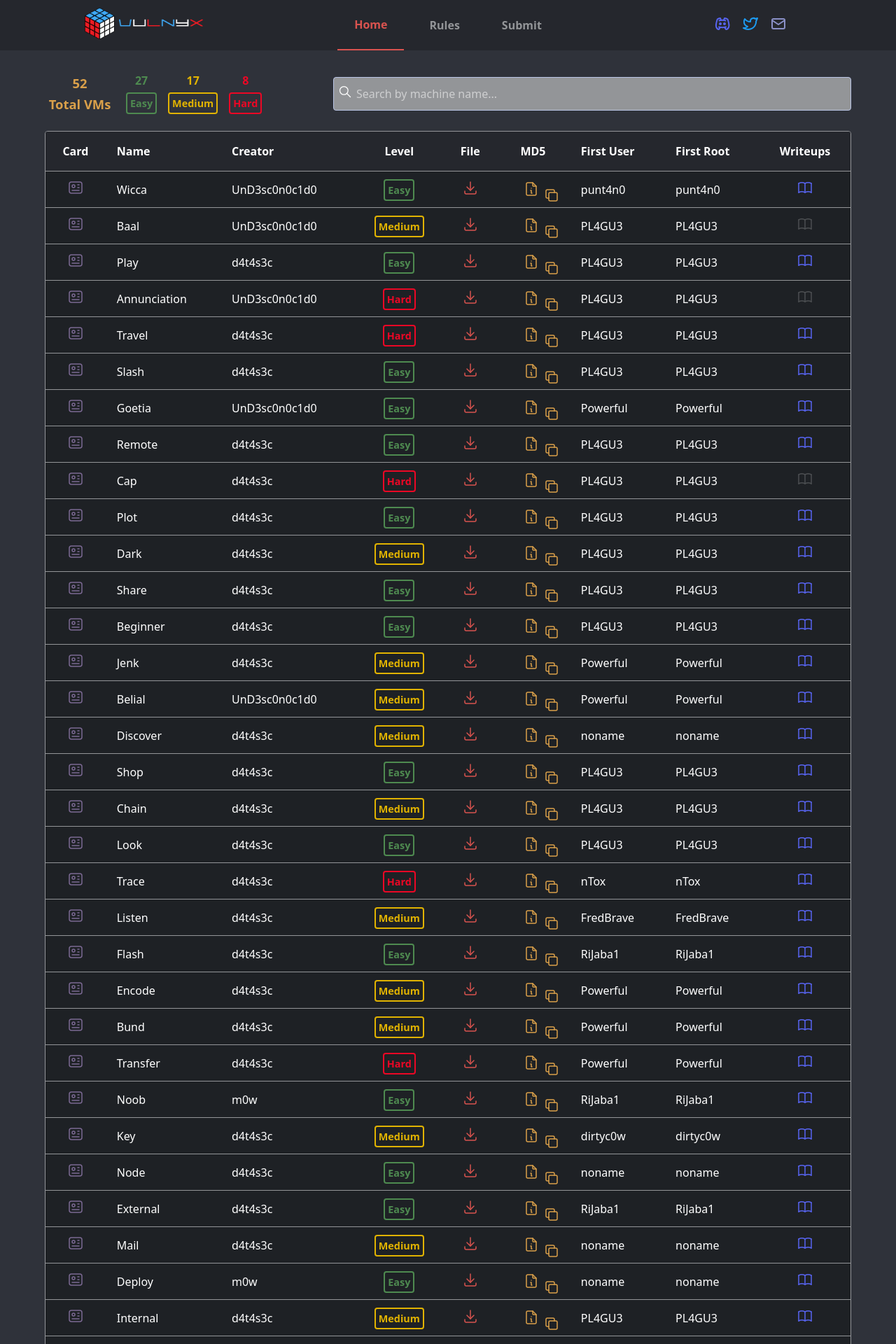
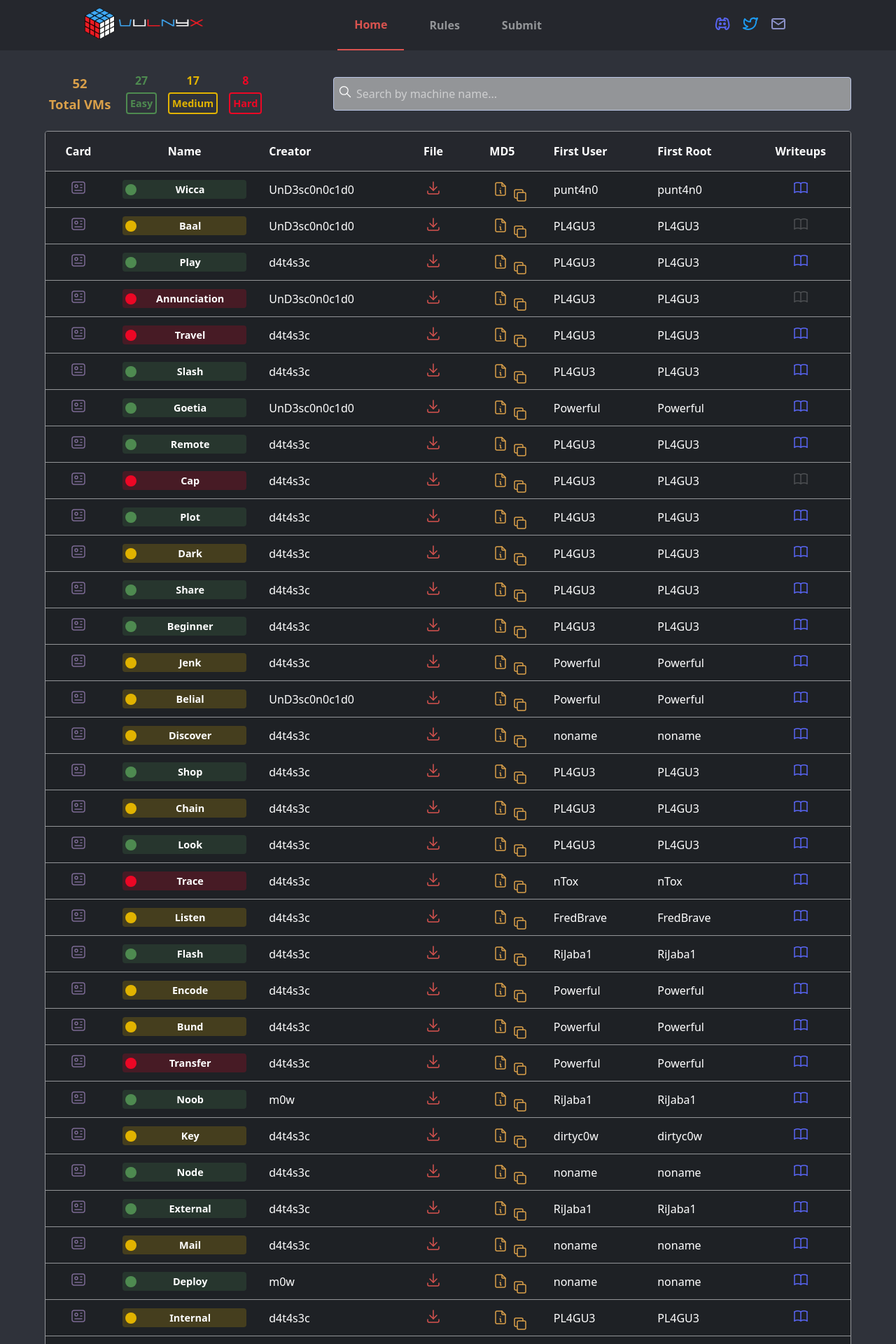
Before and after one commit to VulNyx/vulnyx, a Jekyll site: the page built from index.md, in a window 1280 px wide. Shown: the top 1920 px of the page at 70% size. Built offline with Jekyll 4.4.1, drawn with Linux system fonts in a browser that asks for light colours; some of the changed text lies outside the part shown.

Commit message:
fix: fix: remove the level rows and decorate the name of the machine according to its level

```diff
--- a/_includes/bin_table.html
+++ b/_includes/bin_table.html
@@ -39,7 +39,6 @@
             <th id="card">Card</th>
             <th class="vm-name">Name</th>
             <th class="creator">Creator</th>
-            <th>Level</th>
             <th id="tested">Tested</th>
             <th class="url">File</th>
             <th id="md5">MD5</th>
@@ -69,11 +68,13 @@
                 </svg>
             </button>
             </td>
-            <td class="vm-name" id="vm"><span class="bin-name">{{ data[1].name }}</span></td>
+            <td id="vm">
+              <div class="vm-name-btn level-btn {{ data[1].difficulty | downcase }}">
+                <span class="{{ data[1].difficulty | downcase }}-dots"></span>
+                <span class="bin-name">{{ data[1].name }}</span>
+              </div>
+            </td>
             <td class="creator">{{ data[1].creator }}</td>
-            <td>
-              <span class="level-btn {{ data[1].difficulty | downcase }}">{{ data[1].difficulty }}</span>
-            </td>
             <td class="tested">
               {% for img in data[1].tested %}
                 {{ img }}
--- a/assets/style.scss
+++ b/assets/style.scss
@@ -245,7 +245,7 @@ main {
   font-size: 1.25rem;
 }
 
-.vm-name, .creator, .first-user, .first-root {
+.creator, .first-user, .first-root {
   text-align: left;
 }
 
@@ -511,27 +511,68 @@ details {
 	box-shadow: none !important;
 }
 
-.badge-easy, .easy, #Easy {
+.badge-easy, #Easy {
 	color: #4e8a50;
 	border: 2px solid #4e8a50;
+}
+
+.easy {
+  color: white;
+	background-color: #4e8a5033;
+}
+
+.vm-name-btn {
+  display: grid;
+  grid-template-columns: 0.1fr 1fr;
+}
+
+.easy-dots {
+  width: 16px;
+  height: 16px;
+  background: #4e8a50;
+  border-radius: 50%;
 }
 
 #easy-vms {
 	color: #4e8a50;
 }
 
-.badge-medium, .medium, #Medium  {
+.badge-medium, #Medium  {
 	color: #e1b300;
 	border: 2px solid #e1b300;
+}
+
+.medium {
+  color: white;
+	background-color: #e1b30033;
+}
+
+.medium-dots {
+  width: 16px;
+  height: 16px;
+  background: #e1b300;
+  border-radius: 50%;
 }
 
 #medium-vms {
 	color: #e1b300;
 }
 
-.badge-hard, .hard, #Hard {
+.badge-hard, #Hard {
 	color: #ec0725;
 	border: 2px solid #ec0725;
+}
+
+.hard {
+  color: white;
+	background-color: #ec072533;
+}
+
+.hard-dots {
+  width: 16px;
+  height: 16px;
+  background: #ec0725;
+  border-radius: 50%;
 }
 
 #hard-vms {
```
